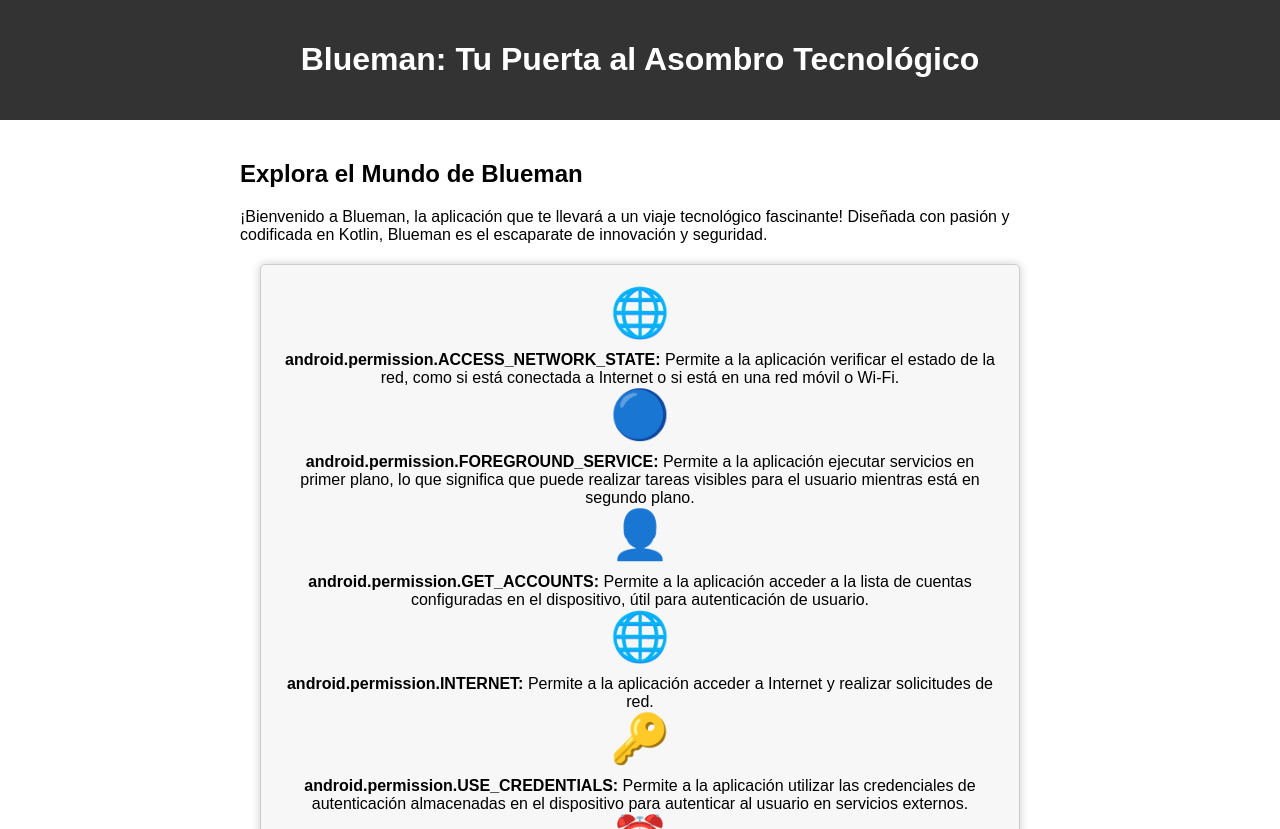
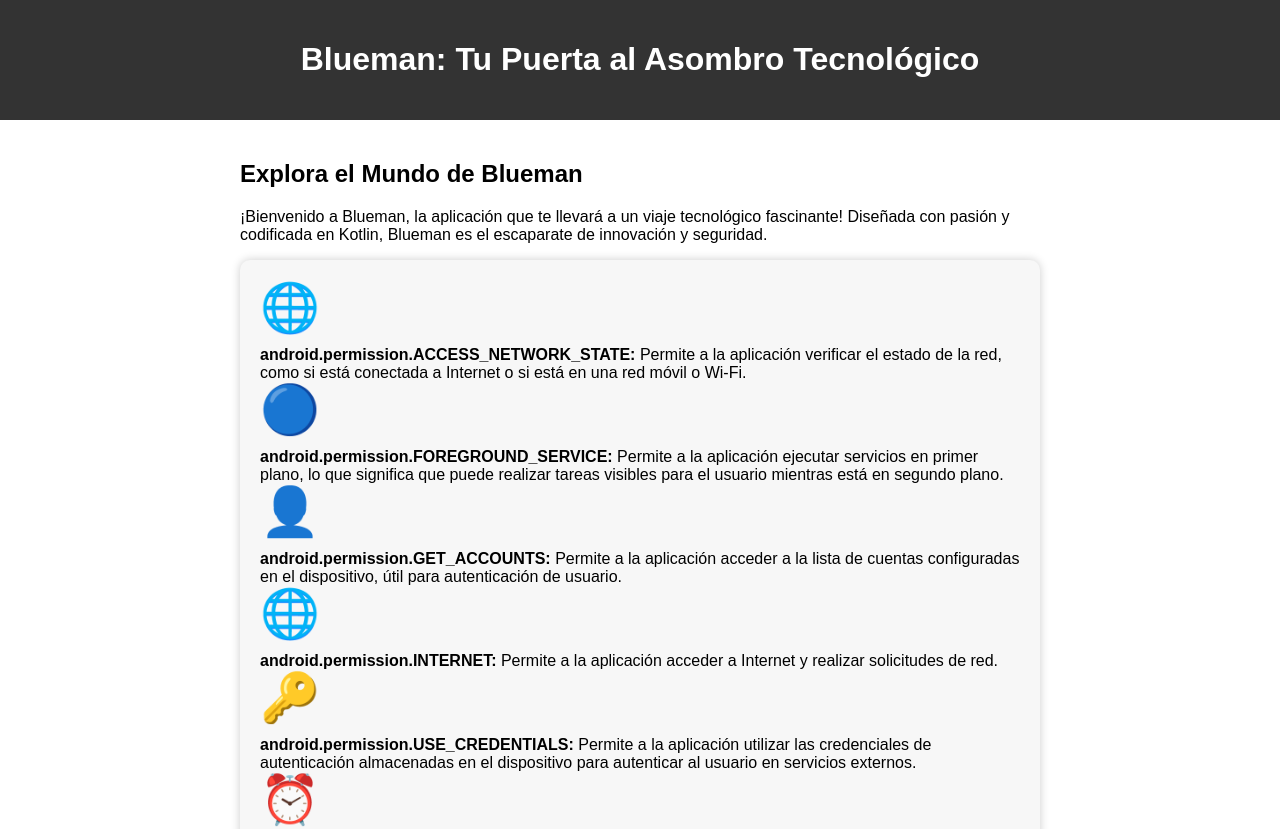
Before and after one commit to niko1511/html, a plain HTML site: page index.html in a window 1280 px wide. Shown: the top 829 px of the page. Drawn offline with Linux system fonts and the light colour scheme.

Commit message:
Update index.html

```diff
--- a/index.html
+++ b/index.html
@@ -70,27 +70,7 @@
         }
 
         /* Estilo para el div que contiene los permisos */
-        .permisos-container {
-            border: 1px solid #ccc;
-            border-radius: 5px;
-            padding: 20px;
-            margin: 20px;
-            box-shadow: 0px 0px 10px rgba(0, 0, 0, 0.2);
-            text-align: center;
-            background-color: #f7f7f7;
-        }
 
-        /* Estilo para los iconos de permisos */
-        .permisos-icon {
-            font-size: 48px;
-            color: #007BFF;
-        }
-
-        /* Estilo para el detalle de los permisos */
-        .permisos-detail {
-            font-size: 16px;
-            margin-top: 10px;
-        }
     </style>
 </head>
 <body>
@@ -104,8 +84,7 @@
 
     <!-- Div con los permisos -->
     <div class="permisos-container">
-        <!-- Permiso ACCESS_NETWORK_STATE con su icono y descripción -->
-        <!-- Div que contiene los permisos -->
+             <!-- Div que contiene los permisos -->
             <!-- Permiso ACCESS_NETWORK_STATE con su icono y descripción -->
             <div>
                 <span class="permisos-icon">🌐</span>
```
